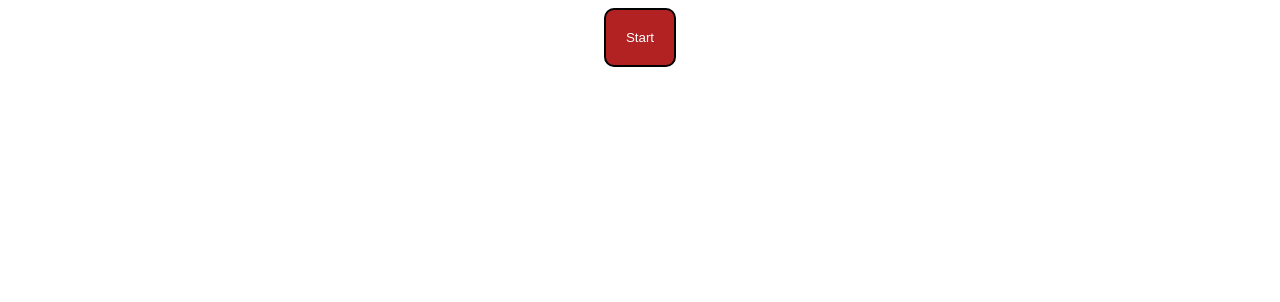
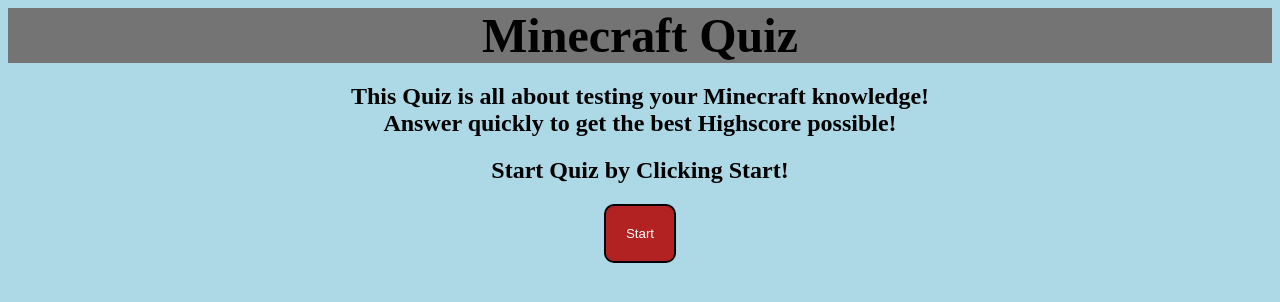
Before and after one commit to Milywayz/JavaScript-Quiz, a plain HTML site: page index.html in a window 1280 px wide. Drawn offline with Linux system fonts and the light colour scheme.

Commit message:
added css for background and title of quiz

```diff
--- a/assets/style.css
+++ b/assets/style.css
@@ -1,3 +1,7 @@
+body{
+    background-color: lightblue;
+}
+
 div button {
     border-style: solid;
     background-color: firebrick;
@@ -6,6 +10,14 @@ div button {
     border-radius: 10px;
     margin-left: 40em;
     display: block;
+}
+section  {
+    text-align: center;
+}
+section h1 {
+    font-size: 3em;
+    background-color: rgb(116, 116, 116);
+    margin: auto;
 }
 
 section button{
--- a/index.html
+++ b/index.html
@@ -5,15 +5,18 @@
     <meta http-equiv="X-UA-Compatible" content="IE=edge">
     <meta name="viewport" content="width=device-width, initial-scale=1.0">
     <link rel="stylesheet" href="./assets/style.css">
-    <title>Document</title>
+    <title>Minecraft Quiz</title>
 
 
 
 </head>
 <body>
 
-    <section>
-        <button id="startQuiz">Start</button>
+    <section id="startQuiz">
+        <h1>Minecraft Quiz</h1>
+        <h2>This Quiz is all about testing your Minecraft knowledge! <br> Answer quickly to get the best Highscore possible!</h2>
+        <h2>Start Quiz by Clicking Start!</h2>
+        <button>Start</button>
 
 
     </section>
--- a/index.js
+++ b/index.js
@@ -88,10 +88,10 @@ quizDiv.addEventListener("click" , function(event){
         // console.log("clicked!")
         // console.log("correct answer:" +  questions[currentQuestion].correctAnswer);
         if (eventEl.innerText === questions[currentQuestion].correctAnswer){
-            correctAnswer.textContent =  questions[currentQuestion].correctAnswer;
+            correctAnswer.textContent =  "Correct Answer: " + questions[currentQuestion].correctAnswer;
 
         } else {
-            correctAnswer.textContent =  "Wrong Answer";
+            correctAnswer.textContent =  "Wrong Answer"
             timer -= 10;
 
         }
```
